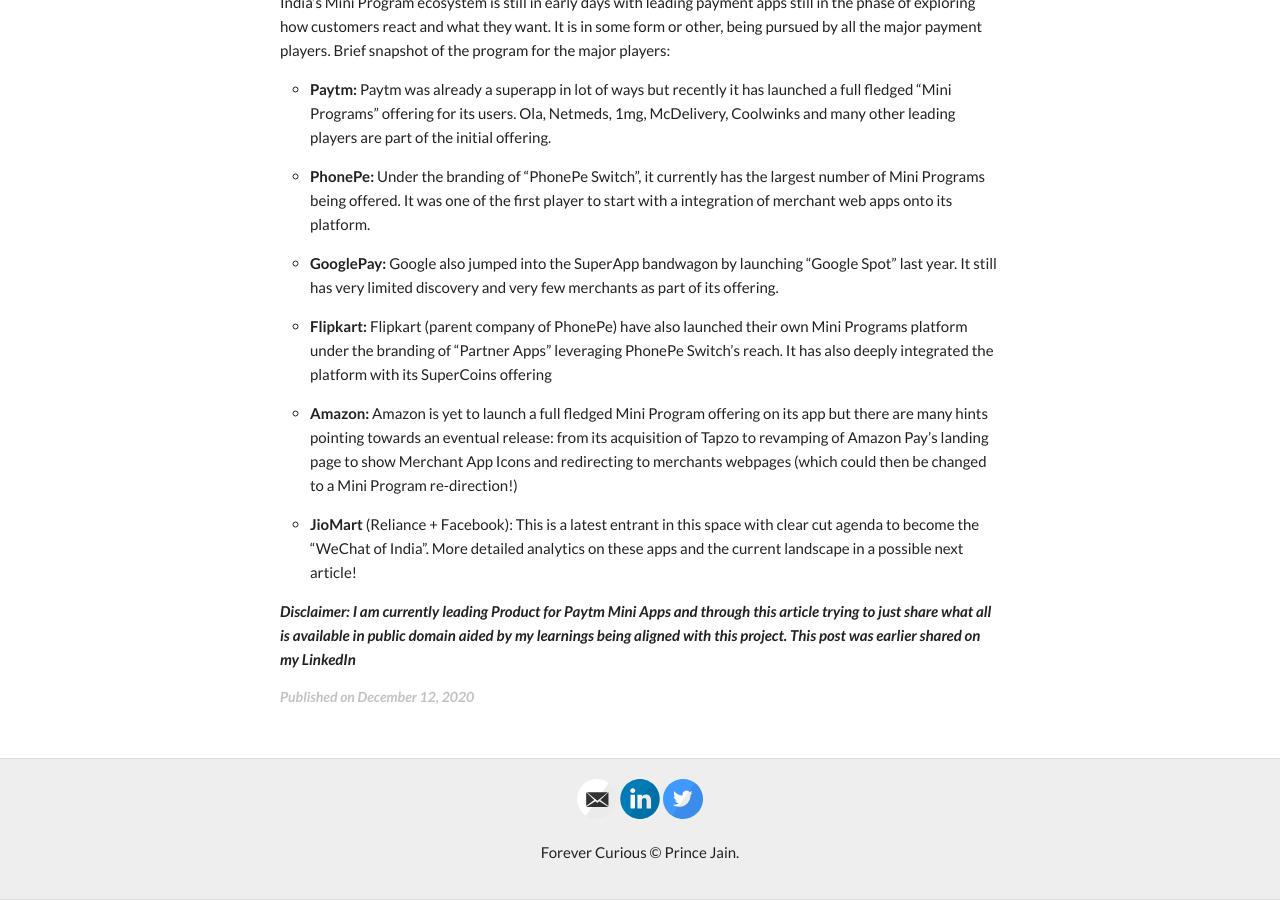
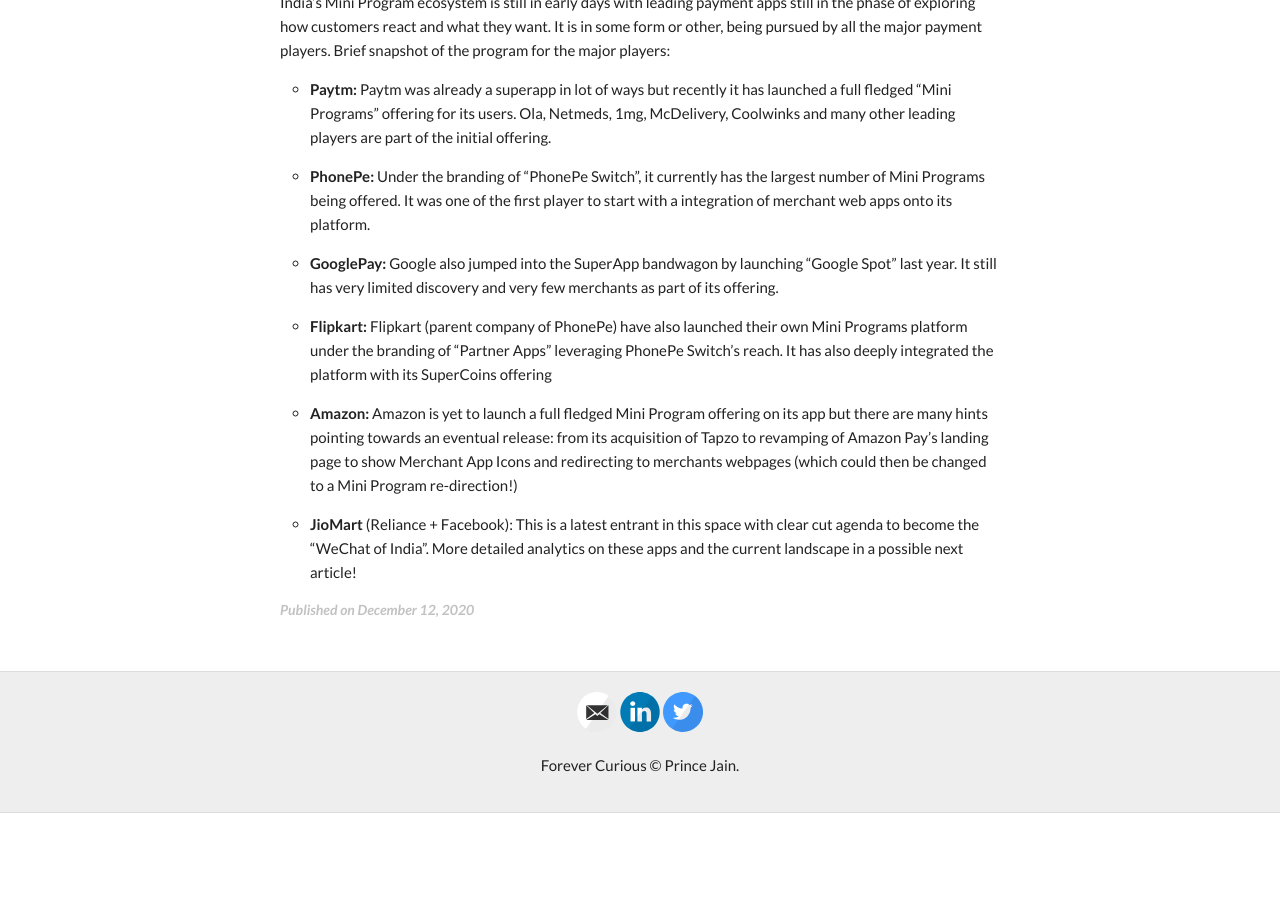
Before and after one commit to product-noob/product-noob.github.io, a Jekyll site: the page built from _posts/2020-12-12-Apps and SuperApps.md, in a window 1280 px wide and 900 px high, scrolled down 3212 px. Built offline with Jekyll 4.4.1, drawn with Linux system fonts in a browser that asks for light colours; after the commit the page ends 4025 px from its top, so only the background shows below that.

Commit message:
Update 2020-12-12-Apps and SuperApps.md

```diff
--- a/_posts/2020-12-12-Apps and SuperApps.md
+++ b/_posts/2020-12-12-Apps and SuperApps.md
@@ -100,5 +100,3 @@ India’s Mini Program ecosystem is still in early days with leading payment app
 
 * **JioMart** (Reliance + Facebook): This is a latest entrant in this space with clear cut agenda to become the “WeChat of India”.
 More detailed analytics on these apps and the current landscape in a possible next article!
-
-*Disclaimer: I am currently leading Product for Paytm Mini Apps and through this article trying to just share what all is available in public domain aided by my learnings being aligned with this project. This post was earlier shared on my LinkedIn*
```
